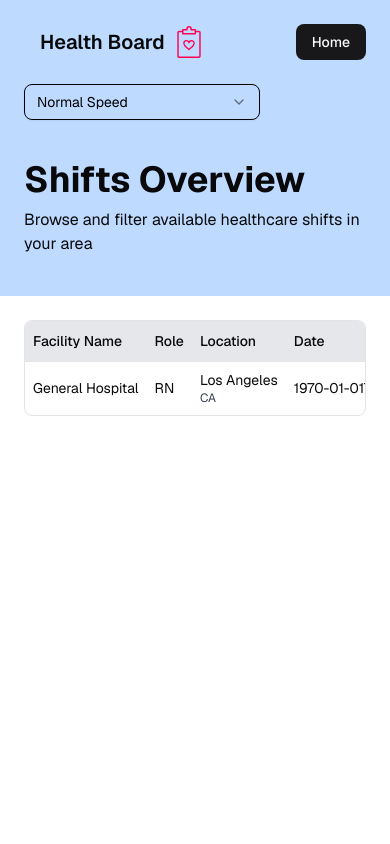
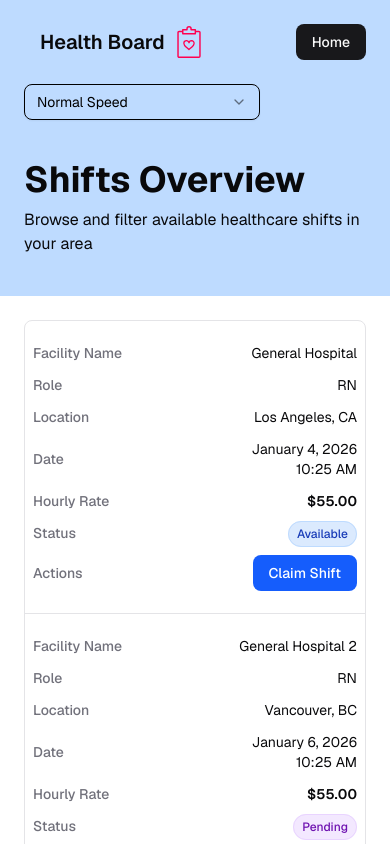
Before and after one commit to brandhawa99/shift-board, a React (Vite) app: page /dashboard in a window 390 px wide. Shown: the top 844 px of the page. Built offline with nearby package versions, Linux system fonts and the light colour scheme.

Commit message:
feat: enhance mobile responsiveness of table and moved cell components to own file

```diff
--- a/src/components/Columns.tsx
+++ b/src/components/Columns.tsx
@@ -1,5 +1,14 @@
 import { Button } from './ui/button'
 import { Skeleton } from './ui/skeleton'
+import {
+  ActionCell,
+  DateCell,
+  FacilityCell,
+  LocationCell,
+  RateCell,
+  RoleCell,
+  StatusCell,
+} from './TableComponents'
 import type { Shift } from '@/mocks/shifts'
 import type { ColumnDef } from '@tanstack/react-table'
 
@@ -11,11 +20,11 @@ export const columns: Array<ColumnDef<Shift>> = [
       const isLoading = (table.options.meta as any)?.isLoading
 
       if (isLoading || Object.keys(row.original).length == 0) {
-        return <Skeleton className="h-4 w-37.5" />
+        return <Skeleton />
       }
       // eslint-disable-next-line @typescript-eslint/no-unnecessary-condition
       const facilityName = row.original?.facilityName
-      return <div>{facilityName}</div>
+      return <FacilityCell facilityName={facilityName} />
     },
   },
   {
@@ -25,12 +34,12 @@ export const columns: Array<ColumnDef<Shift>> = [
       const isLoading = (table.options.meta as any)?.isLoading
 
       if (isLoading || Object.keys(row.original).length == 0) {
-        return <Skeleton className="h-4 w-37.5" />
+        return <Skeleton />
       }
 
       // eslint-disable-next-line @typescript-eslint/no-unnecessary-condition
       const role = row.original?.role
-      return <div>{role}</div>
+      return <RoleCell role={role} />
     },
   },
   {
@@ -40,7 +49,7 @@ export const columns: Array<ColumnDef<Shift>> = [
       const isLoading = (table.options.meta as any)?.isLoading
 
       if (isLoading || Object.keys(row.original).length == 0) {
-        return <Skeleton className="h-4 w-37.5" />
+        return <Skeleton />
       }
 
       // eslint-disable-next-line @typescript-eslint/no-unnecessary-condition
@@ -51,12 +60,7 @@ export const columns: Array<ColumnDef<Shift>> = [
         return <span className="text-muted-foreground">N/A</span>
       }
 
-      return (
-        <div className="flex flex-col ">
-          <div>{city}</div>
-          <div className="text-[0.75rem] text-gray-700">{state}</div>
-        </div>
-      )
+      return <LocationCell city={city} state={state} />
     },
   },
   {
@@ -66,11 +70,22 @@ export const columns: Array<ColumnDef<Shift>> = [
       const isLoading = (table.options.meta as any)?.isLoading
 
       if (isLoading || Object.keys(row.original).length == 0) {
-        return <Skeleton className="h-4 w-37.5" />
+        return <Skeleton />
       }
+      const randomDays = Math.floor(Math.random() * 20) + 1
+      const date = new Date()
+      date.setDate(date.getDate() + randomDays)
+      const dateString = date.toLocaleDateString(undefined, {
+        year: 'numeric',
+        month: 'long',
+        day: 'numeric',
+      })
 
-      const d = new Date(0)
-      return <div>{d.toISOString()}</div>
+      const timeString = date.toLocaleTimeString(undefined, {
+        hour: '2-digit',
+        minute: '2-digit',
+      })
+      return <DateCell date={dateString} time={timeString} />
     },
   },
   {
@@ -79,36 +94,43 @@ export const columns: Array<ColumnDef<Shift>> = [
     cell: ({ row, table }) => {
       const isLoading = (table.options.meta as any)?.isLoading
       if (isLoading || Object.keys(row.original).length === 0) {
-        return <Skeleton className="h-4 w-37.5" />
+        return <Skeleton />
       }
       // eslint-disable-next-line @typescript-eslint/no-unnecessary-condition
       const rate = row.original?.hourlyRate
       if (!rate) {
-        return <span className="text-muted-foreground">N/A</span>
+        return <span className="text-muted-foreground font-bold">N/A</span>
       }
-      return <div>${rate.toFixed(2)}</div>
+      return <RateCell rate={rate.toFixed(2)} />
     },
   },
   {
     accessorKey: 'status',
     header: 'Status',
+    cell: ({ row, table }) => {
+      const isLoading = (table.options.meta as any)?.isLoading
+      if (isLoading || Object.keys(row.original).length == 0) {
+        return <Skeleton />
+      }
+      // eslint-disable-next-line @typescript-eslint/no-unnecessary-condition
+      const status = row.original?.status
+      return <StatusCell status={status} />
+    },
   },
   {
     header: 'Actions',
     id: 'actions',
     cell: ({ row, table }) => {
       const isLoading = (table.options.meta as any)?.isLoading
+      // eslint-disable-next-line @typescript-eslint/no-unnecessary-condition
+      const status = row.original?.status
 
       if (isLoading || Object.keys(row.original).length == 0) {
-        return <Skeleton className="h-4 w-37.5" />
+        return <Skeleton />
       }
 
       // const claim = row.original.status
-      return (
-        <Button onClick={() => console.log('hello')} className="hover:cursor">
-          Claim Shift
-        </Button>
-      )
+      return <ActionCell status={status} />
     },
   },
 ]
--- a/src/components/DataTable.tsx
+++ b/src/components/DataTable.tsx
@@ -39,7 +39,7 @@ function DataTable<TData, TValue>({
   return (
     <div className="overflow-hidden rounded-md border">
       <Table>
-        <TableHeader className="bg-gray-200">
+        <TableHeader className="bg-gray-200 max-md:hidden">
           {table.getHeaderGroups().map((headerGroup) => (
             <TableRow key={headerGroup.id}>
               {headerGroup.headers.map((header) => {
@@ -64,6 +64,43 @@ function DataTable<TData, TValue>({
               <TableRow
                 key={row.id}
                 data-state={row.getIsSelected() && 'selected'}
+                // 1. Change to flex-col on mobile, back to table-row on desktop
+                className="flex flex-col md:table-row border-b md:border-none py-4 md:py-0"
+              >
+                {row.getVisibleCells().map((cell) => (
+                  <TableCell
+                    key={cell.id}
+                    // 2. Space cells vertically on mobile, restore cell layout on desktop
+                    className="flex justify-between items-center md:table-cell py-1.5 md:py-4"
+                  >
+                    {/* 3. Show Label on mobile only */}
+                    <span className="font-medium text-muted-foreground md:hidden mr-2">
+                      {cell.column.columnDef.header?.toString()}
+                    </span>
+
+                    <div className="text-right md:text-left">
+                      {flexRender(
+                        cell.column.columnDef.cell,
+                        cell.getContext(),
+                      )}
+                    </div>
+                  </TableCell>
+                ))}
+              </TableRow>
+            ))
+          ) : (
+            <TableRow>
+              <TableCell colSpan={columns.length} className="h-24 text-center">
+                No results.
+              </TableCell>
+            </TableRow>
+          )}
+          {}
+          {/* {table.getRowModel().rows?.length ? (
+            table.getRowModel().rows.map((row) => (
+              <TableRow
+                key={row.id}
+                data-state={row.getIsSelected() && 'selected'}
               >
                 {row.getVisibleCells().map((cell) => (
                   <TableCell key={cell.id}>
@@ -78,7 +115,7 @@ function DataTable<TData, TValue>({
                 No results.
               </TableCell>
             </TableRow>
-          )}
+          )} */}
         </TableBody>
       </Table>
     </div>
--- a/src/components/Header.tsx
+++ b/src/components/Header.tsx
@@ -36,7 +36,7 @@ export default function Header() {
         <div className="flex gap-2">
           <div className="flex items">
             {!isDashboard && (
-              <div className="flex gap-2 items-center text-md">
+              <div className="flex gap-2 items-center text-md max-md:hidden">
                 Click Here
                 <MoveRight color="#000000" strokeWidth={2} />
               </div>
--- /dev/null
+++ b/src/components/TableComponents.tsx
@@ -0,0 +1,78 @@
+import { Button } from './ui/button'
+
+export const FacilityCell = ({ facilityName }: { facilityName: string }) => {
+  return <div>{facilityName}</div>
+}
+
+export const RoleCell = ({ role }: { role: string }) => {
+  return <div>{role}</div>
+}
+
+export const LocationCell = ({
+  city,
+  state,
+}: {
+  city: string
+  state: string
+}) => {
+  return (
+    <div className="flex items-center justify-center text-center">
+      <div>
+        {city},&nbsp;{state}
+      </div>
+    </div>
+  )
+}
+
+export const DateCell = ({ date, time }: { date: string; time: string }) => {
+  return (
+    <div>
+      <div>{date}</div>
+      <div>{time}</div>
+    </div>
+  )
+}
+
+export const RateCell = ({ rate }: { rate: string }) => {
+  return <div className="font-semibold">${rate}</div>
+}
+
+const statusStyles = {
+  available: 'bg-blue-100 text-blue-800 border-blue-200',
+  claimed: 'bg-yellow-100 text-yellow-800 border-yellow-200',
+  pending: 'bg-purple-100 text-purple-800 border-purple-200',
+  filled: 'bg-green-100 text-green-800 border-green-200',
+}
+export const StatusCell = ({ status }: { status: string }) => {
+  const currentStyle =
+    statusStyles[status as keyof typeof statusStyles] ||
+    'bg-gray-100 text-gray-800'
+  return (
+    <span
+      className={`px-2 py-1 rounded-full border text-xs font-medium ${currentStyle}`}
+    >
+      {status.charAt(0).toUpperCase() + status.slice(1)}
+    </span>
+  )
+}
+const statusButtonStyles = {
+  available: 'bg-blue-600 hover:bg-blue-700 text-white',
+  claimed: 'bg-amber-500 hover:bg-amber-600 text-black',
+  pending: 'bg-purple-600 hover:bg-purple-700 text-white',
+  filled: 'bg-slate-200 text-slate-500 cursor-not-allowed',
+}
+export const ActionCell = ({ status }: { status: string }) => {
+  return (
+    <Button
+      // Use 'ghost' or 'outline' as a base if you don't want the default 'primary' blue
+      variant={status === 'filled' ? 'secondary' : 'default'}
+      className={statusButtonStyles[status as keyof typeof statusButtonStyles]}
+      disabled={status === 'filled' || status === 'pending'}
+    >
+      {status === 'available' && 'Claim Shift'}
+      {status === 'claimed' && 'View Details'}
+      {status === 'pending' && 'Pending'}
+      {status === 'filled' && 'Filled'}
+    </Button>
+  )
+}
--- a/src/mocks/shifts.ts
+++ b/src/mocks/shifts.ts
@@ -1,15 +1,26 @@
-
 export type Shift = {
-  id: string;
-  facilityName: string;
-  role: "CNA" | "RN" | "MA" | "CPT" | "LPN" | "NP" | "CG" | "ORRN" | "PT" | "CK" | "EVS" | "MISC";
-  location: { city: string; state: string};
+  id: string
+  facilityName: string
+  role:
+    | 'CNA'
+    | 'RN'
+    | 'MA'
+    | 'CPT'
+    | 'LPN'
+    | 'NP'
+    | 'CG'
+    | 'ORRN'
+    | 'PT'
+    | 'CK'
+    | 'EVS'
+    | 'MISC'
+  location: { city: string; state: string }
   startTime: string
-  hourlyRate: number;
-  status: "available" | "claimed" | "pending" | "filled"
+  hourlyRate: number
+  status: 'available' | 'claimed' | 'pending' | 'filled'
 }
-const now = new Date();
-const st = now.toISOString();
+const now = new Date()
+const st = now.toISOString()
 
 export const mockShifts: Array<Shift> = [
   {
@@ -21,24 +32,41 @@ export const mockShifts: Array<Shift> = [
     hourlyRate: 55,
     status: 'available',
   },
+  {
+    id: '2',
+    facilityName: 'General Hospital 2',
+    role: 'RN',
+    location: { city: 'Vancouver', state: 'BC' },
+    startTime: st + 2000,
+    hourlyRate: 55,
+    status: 'pending',
+  },
+  {
+    id: '3',
+    facilityName: 'General Hospital 3',
+    role: 'RN',
+    location: { city: 'Burnaby', state: 'BC' },
+    startTime: st + 2000,
+    hourlyRate: 55,
+    status: 'available',
+  },
 ]
 
-
-export const getShifts = async() => {
-  await new Promise((r) => setTimeout(r,800));
+export const getShifts = async () => {
+  await new Promise((r) => setTimeout(r, 800))
   return mockShifts
 }
 
-export const getShiftsSlow = async() =>{
-  await new Promise((r) => setTimeout(r,3000));
+export const getShiftsSlow = async () => {
+  await new Promise((r) => setTimeout(r, 3000))
   return mockShifts
 }
-export const noShifts = async () =>{
-  await new Promise((r) => setTimeout(r,800));
+export const noShifts = async () => {
+  await new Promise((r) => setTimeout(r, 800))
   return []
 }
 
-export const getShiftsError = async () =>{
-  await new Promise((r) => setTimeout(r,800));
-  throw new Error("Failed to fetch shifts")
+export const getShiftsError = async () => {
+  await new Promise((r) => setTimeout(r, 800))
+  throw new Error('Failed to fetch shifts')
 }
```
Also changed, not shown: src/components/ui/skeleton.tsx (+6 -3 lines).
